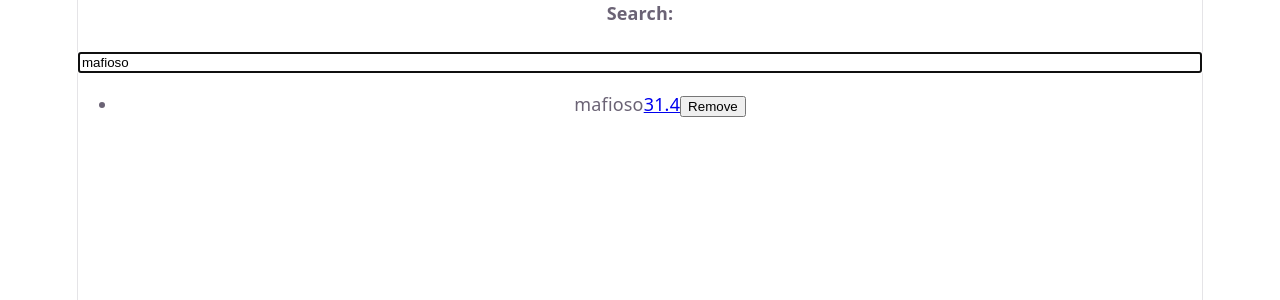
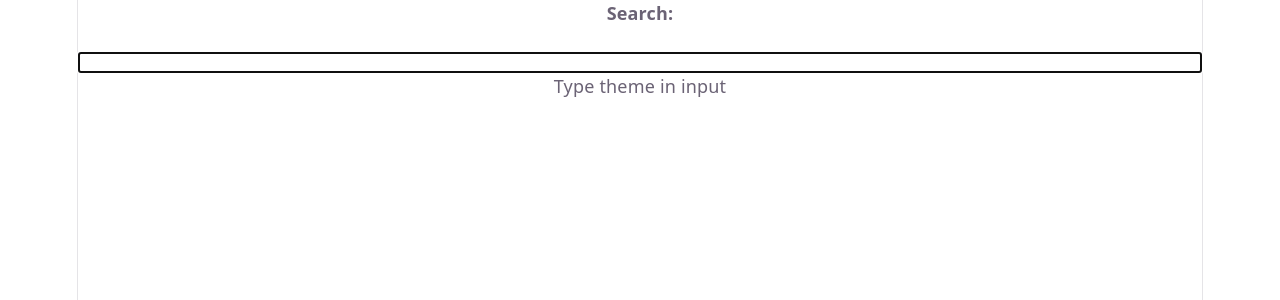
Before and after one commit to M0rton45/RoadToReact, a React (Vite) app: page / in a window 1280 px wide. Shown: the top 300 px of the page. Built offline with nearby package versions, Linux system fonts and the light colour scheme.

Commit message:
searching on serverside getting already filtered data from API

```diff
--- a/src/App.jsx
+++ b/src/App.jsx
@@ -4,43 +4,18 @@ import './App.css'
 
 // TODO
 // filtr a pizzas before render by state of input field
+const API_ENDPOINT = 'https://hn.algolia.com/api/v1/search?query=';
+
 
 const App = () => {
-  const initialPizzas = [
-      {
-        type: 'margherita',
-        url: 'https://aniagotuje.pl/przepis/pizza-margherita',
-        img: './assets/margherita.jpg',
-        price: 24.90,
-        id: 0,
-      },
-      {
-        type: 'pepperoni',
-        url: 'https://aniagotuje.pl/przepis/pizza-pepperoni',
-        img: './assets/pepperoni.jpg',
-        price: 29.90,
-        id: 1,
-      },
-      {
-        type: 'mafioso',
-        url: 'https://www.dagrasso.pl/productdetailsv2/Pizza/Mafioso?localization',
-        img: './assets/mafiosa.jpg',
-        price: 31.40,
-        id: 2,
-      }
-    ];
-  // const [pizzas, setPizzas] = React.useState([]);
-
-
-
-  const getAsyncPizzas = () =>
-    new Promise((resolve, reject) =>
-      setTimeout(
-        // reject,
-        () => resolve({data: { pizzas: initialPizzas}}),
-        2000
-      )
-    );
+  // const getAsyncPizzas = () =>
+  //   new Promise((resolve, reject) =>
+  //     setTimeout(
+  //       // reject,
+  //       () => resolve({data: { pizzas: initialPizzas}}),
+  //       2000
+  //     )
+  //   );
 
   const pizzasReducer = (state, action) => {
     switch (action.type){
@@ -49,12 +24,14 @@ const App = () => {
         ...state,
         isLoading: true,
         isError: false,
+        isEmpty: false,
       };
     case 'STORIES_FETCH_SUCCESS':
       return{
         ...state,
         isLoading: false,
         isError: false,
+        isEmpty: false,
         data: action.payload,
       };
     case 'STORIES_FETCH_FAILURE':
@@ -62,12 +39,21 @@ const App = () => {
         ...state,
         isLoading: false,
         isError: true,
+        isEmpty: false,
       };
+    case 'EMPTY_FETCH':
+      return{
+        ...state,
+        isLoading: false,
+        isError: false,
+        isEmpty: true,
+        data: [],
+      }
     case 'REMOVE_PIZZAS':
       return {
         ...state,
         data: state.data.filter(
-        (pizza) => action.payload.id !== pizza.id
+        (pizza) => action.payload.objectID !== pizza.objectID
         ),
       };
     default:
@@ -80,21 +66,52 @@ const App = () => {
       {data: [], isLoading: false, isError: false}
   );
 
+  // Move State from Search() to App()
+  // when input field it's empty, when reload page it returns mafioso because of ||
+  const [searchTerm, setSearchTerm] = React.useState(
+    localStorage.getItem('search') || ''
+    // if empty initial value is 'mafioso'
+  );
+  // on start works, but when reused then use a last id
+
   React.useEffect(() => {
+    let ignore = false;
     dispatchPizzas({type: 'STORIES_FETCH_INIT'});
+    if (searchTerm ===''){
+      ignore = true;
+      console.log("empty string");
+      dispatchPizzas({
+        type: 'EMPTY_FETCH',
+      });
+      return;
+    }
     // loadingScreen(isLoading);
-    getAsyncPizzas()
+    // if (searchTerm === ''){
+    //   console.log("empty string");
+    //   dispatchPizzas({
+    //     type: 'EMPTY_FETCH',
+    //   });
+    //   return;
+    // }
+
+    fetch(`${API_ENDPOINT}+${searchTerm}`)
+      .then((response) => response.json())
+    // getAsyncPizzas()
       .then((result) => {
-        dispatchPizzas({
-          type: 'STORIES_FETCH_SUCCESS',
-          payload: result.data.pizzas,
-        });
+      // console.log(result.hits)
+        if(!ignore){
+          dispatchPizzas({
+            type: 'STORIES_FETCH_SUCCESS',
+            payload: result.hits,
+          });
+        }
     })
+
     .catch(() =>
       dispatchPizzas({type: 'STORIES_FETCH_FAILURE'})
     );
-  }, []);
-
+    return () => {ignore = true;}
+  }, [searchTerm]);
   // if(isLoading){
   //   return <p>Loading...</p>;
   // }
@@ -129,13 +146,7 @@ const App = () => {
   // }))
   // Now we can add useEffect for localStorage if needed
 
-  // Move State from Search() to App()
-  // when input field it's empty, when reload page it returns mafioso because of ||
-  const [searchTerm, setSearchTerm] = React.useState(
-    localStorage.getItem('search') || 'mafioso'
-    // if empty initial value is 'mafioso'
-  );
-  // on start works, but when reused then use a last id
+
 
 
   // controliing side effect (searchTerm changes) with useEffect
@@ -150,10 +161,10 @@ const App = () => {
     // move setItem from handleSearch to useEffect to trigger side-effect only when searchTerm change
   };
   // pizzas array with filter (with function as parm and function with parm as a element of array)
-  const searchedPizzas = pizzas.data.filter(function (pizza){
-    // then .includes chcecs value match with searchTerm like p$ or m$
-    return pizza.type.toLowerCase().includes(searchTerm.toLowerCase());
-  })
+  // const searchedPizzas = pizzas.data.filter(function (pizza){
+  //   // then .includes chcecs value match with searchTerm like p$ or m$
+    // return pizza.title.toLowerCase().includes(searchTerm.toLowerCase());
+  // })
 
   // const title = 'React';
   //  <> and </> it's just a empty div
@@ -163,12 +174,14 @@ const App = () => {
       <Search onSearch={handleSearch} search={searchTerm}/>
       {/* add list props for menu beacause now object is in App not in global window */}
       {pizzas.isError && <p>Something went wrong ...</p>}
+      {pizzas.isEmpty && <p>Type theme in input</p>}
       {pizzas.isLoading ? (
         // True
         <p>Loading ...</p>
       ) : (
         // Fasle
-        <Menu list={searchedPizzas} onRemoveItem={handleRemovePizzas}/>
+        // zamiast searchedPizzas będzie gotowa lista z API
+        <Menu list={pizzas.data} onRemoveItem={handleRemovePizzas}/>
       )}
     </>
   )
@@ -299,7 +312,7 @@ const Menu = ({list,onRemoveItem}) =>
 const Item = ({pizza,onRemoveItem}) => (
   // przy item nie trzeba key bo zwraca undefined
           <li>
-            <span>{pizza.type}</span>
+            <span>{pizza.title}</span>
             <span>
               <a href={pizza.url}>{pizza.price}</a>
             </span>
```
